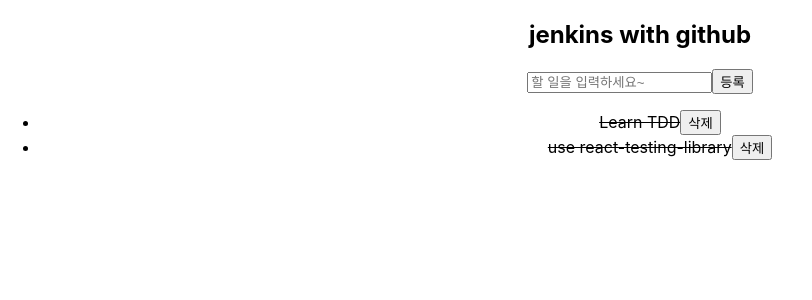
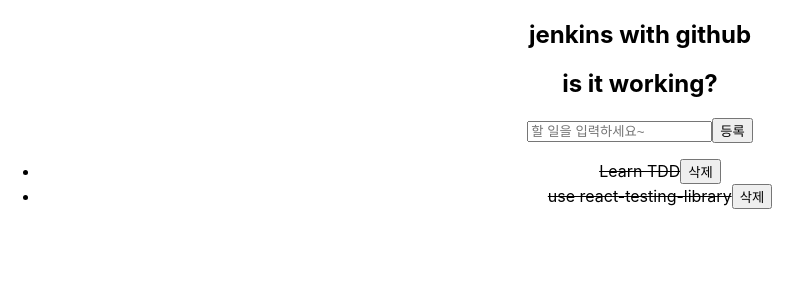
Before and after one commit to gxdnxs/rtl-tdd-todos, a React (Create React App) app: page / in a window 1280 px wide. Shown: the top 300 px of the page, without its empty margins (0-812 px from the left). Built offline with nearby package versions, Linux system fonts and the light colour scheme.

Commit message:
jenkins 에러가 나서 다시 test

```diff
--- a/src/App.js
+++ b/src/App.js
@@ -7,6 +7,7 @@
   return (
     <div className="App">
       <h2>jenkins with github</h2>
+      <h2>is it working?</h2>
         <TodoApp />
     </div>
   );
```
